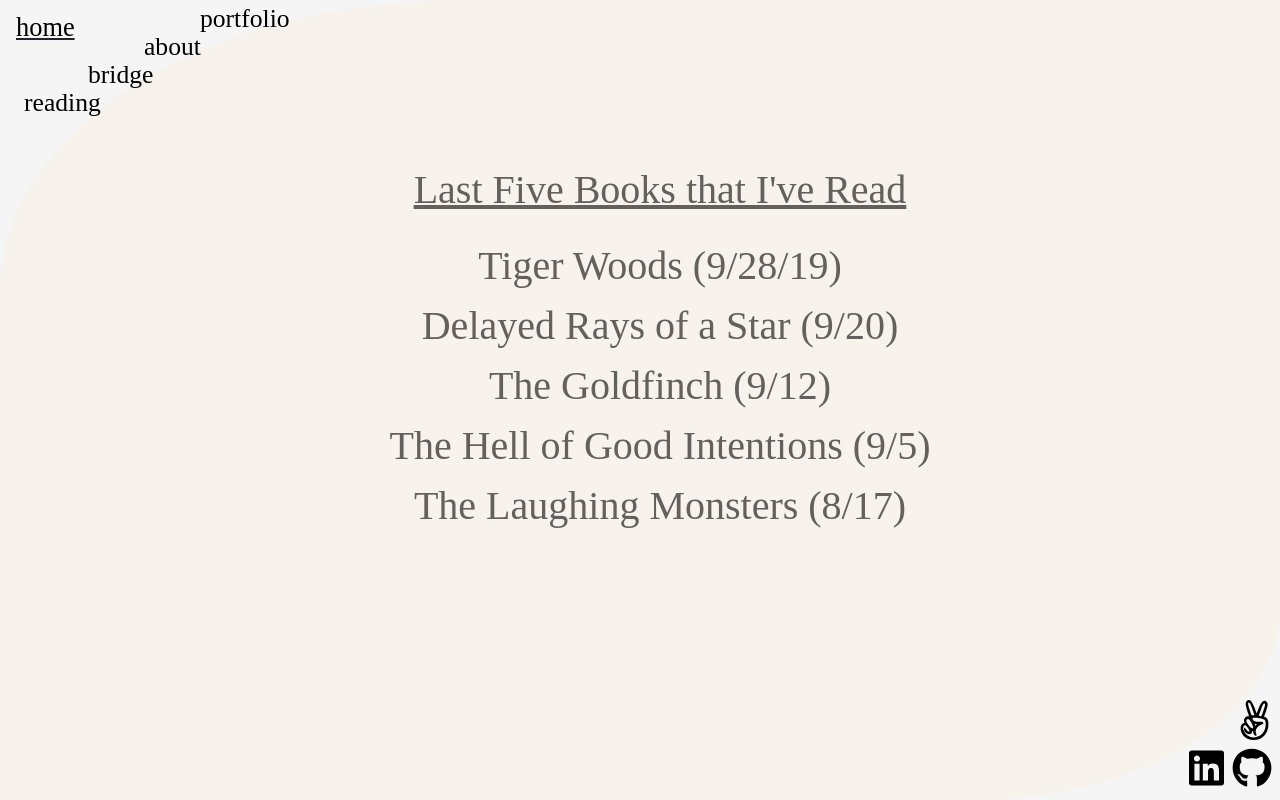
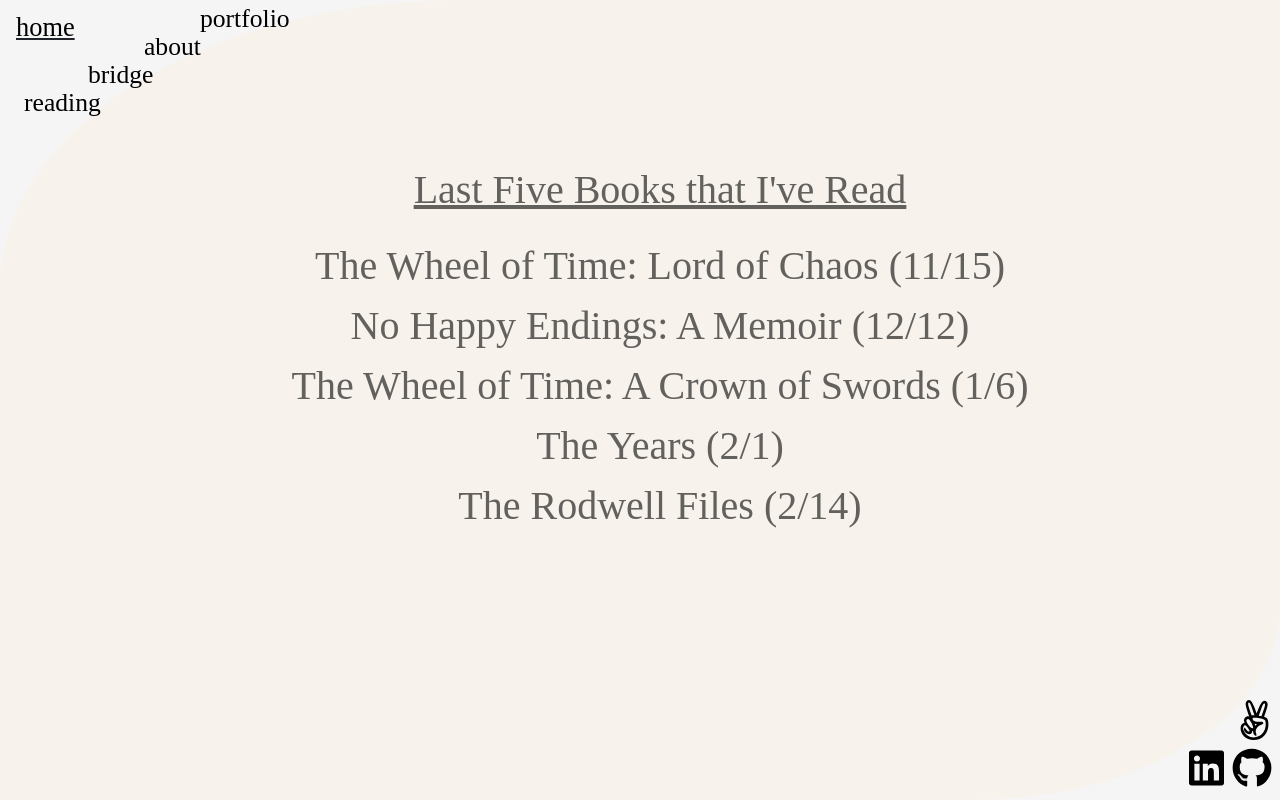
Before and after one commit to wertqyuio/PersonalWebsiteInReact, a React (Create React App) app: page /reading in a window 1280 px wide. Built offline with nearby package versions, Linux system fonts and the light colour scheme; a web font is replaced by a local one.

Commit message:
Started working on bridge page

```diff
--- a/src/App.js
+++ b/src/App.js
@@ -9,7 +9,7 @@ class App extends Component {
   constructor(props) {
     super(props);
     this.state = {
-      current: "home"
+      current: this.props.location
     }
   }
 
--- /dev/null
+++ b/src/BridgePage.js
@@ -0,0 +1,18 @@
+import React, { Component } from 'react';
+import Center from './Center';
+import ExternalLinks from './ExternalLinks';
+import "./ReadingPage.css"
+
+export default class BridgePage extends Component {
+  render() {
+    return (
+      <span>
+        <div className="Reading-Image">
+            <p className="Titleist">Personal Bridge Links</p>
+            <span><a href="www.google.com">
+              My Bridge Power Rating</a></span>
+        </div>
+      </span>
+    )
+  }
+}
--- a/src/ReadingPage.js
+++ b/src/ReadingPage.js
@@ -10,11 +10,11 @@ export default class ReadingPage extends Component {
         <div className="Reading-Image">
           <ul>
             <p className="Titleist">Last Five Books that I've Read</p>
-            <li>Tiger Woods (9/28/19) </li>
-            <li>Delayed Rays of a Star (9/20)</li>
-            <li>The Goldfinch (9/12) </li>
-            <li>The Hell of Good Intentions (9/5)</li>
-            <li>The Laughing Monsters (8/17)</li>
+            <li>The Wheel of Time: Lord of Chaos (11/15)</li>
+            <li>No Happy Endings: A Memoir (12/12)</li>
+            <li>The Wheel of Time: A Crown of Swords (1/6)</li>
+            <li>The Years (2/1)</li>
+            <li>The Rodwell Files (2/14)</li>
           </ul>
         </div>
       </span>
--- a/src/Routes.js
+++ b/src/Routes.js
@@ -2,6 +2,7 @@ import React, { Component } from 'react';
 import { Switch, Redirect, Route } from 'react-router-dom';
 import HomePage from './HomePage';
 import ReadingPage from './ReadingPage';
+import BridgePage from './BridgePage';
 
 class Routes extends Component {
   render(){
@@ -9,6 +10,7 @@ class Routes extends Component {
       <Switch>
         <Route exact path='/home' render={()=> <HomePage/>}/>
         <Route exact path='/reading' render={()=> <ReadingPage current="reading"/>}/>
+        <Route exact path='/bridge' render={()=> <BridgePage current="reading"/>}/>
         <Redirect to='/home'/>
       </Switch>
     )
--- a/src/redux/store.js
+++ b/src/redux/store.js
@@ -1,14 +1,9 @@
 import { createStore } from 'redux';
-const store = createStore(addTodo, ['Use Redux']);
+const INITIAL_STATE = { location: 0 }
+const store = createStore(locationReducer);
 
-function addTodo(text) {
-  return {
-    type: 'ADD_TODO',
-    text
-  }
+function locationReducer(state=INITIAL_STATE, action) {
+  return state;
 }
 
-store.dispatch(addTodo('Read the docs'))
-store.dispatch(addTodo('Read about the middleware'))
-
 export default store;
```
